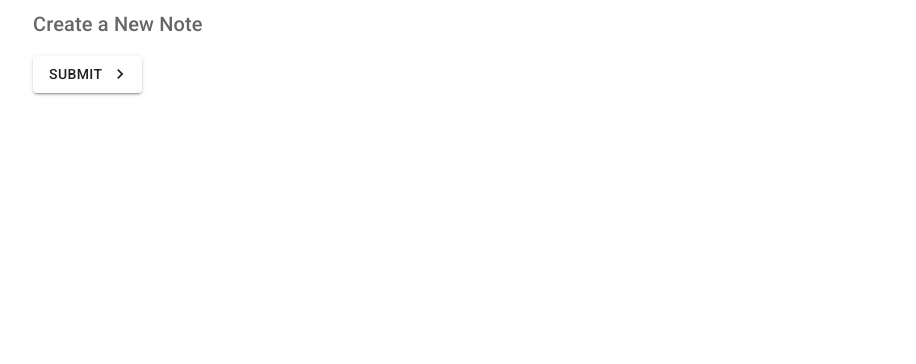
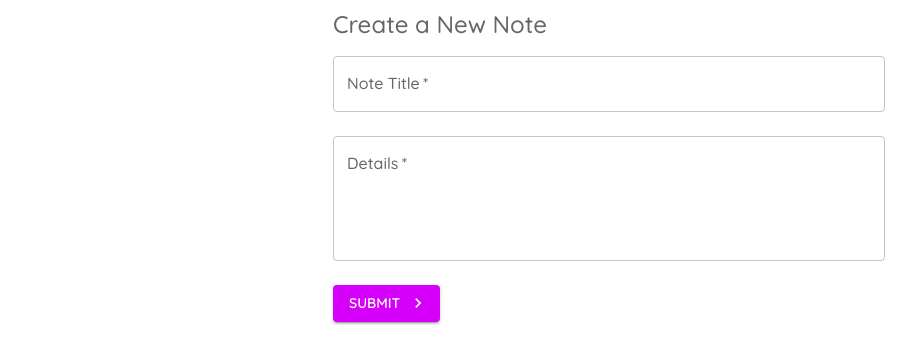
Before and after one commit to bibartaks/mui, a React (Vite) app: page / in a window 1280 px wide. Shown: the top 364 px of the page, without its empty margins (31-947 px from the left). Built offline with nearby package versions, Linux system fonts and the light colour scheme.

Commit message:
Added form

```diff
--- a/src/App.jsx
+++ b/src/App.jsx
@@ -1,3 +1,4 @@
+import { purple } from "@mui/material/colors"
 import Create from "./components/Create"
 import { createTheme, ThemeProvider } from "@mui/material"
 
@@ -6,6 +7,14 @@
     primary: {
       main: "#fefefe",
     },
+    secondary: purple,
+  },
+  typography: {
+    fontFamily: "Quicksand",
+    fontWeightLight: 400,
+    fontWeightRegular: 500,
+    fontWeightMedium: 600,
+    fontWeightBold: 700,
   },
 })
 
--- a/src/components/Create.jsx
+++ b/src/components/Create.jsx
@@ -1,15 +1,39 @@
 import "@fontsource/roboto/500.css"
-import { Typography, Button, Container } from "@mui/material"
+import { Typography, Button, Container, TextField } from "@mui/material"
 import KeyboardArrowRightIcon from "@mui/icons-material/KeyboardArrowRight"
+import { useState } from "react"
 
 const Create = () => {
+  const [title, setTitle] = useState("")
+  const [details, setDetails] = useState("")
+  const [titleError, setTitleError] = useState(false)
+  const [detailsError, setDetailsError] = useState(false)
+
+  const handleSubmit = e => {
+    e.preventDefault()
+    setTitleError(false)
+    setDetailsError(false)
+
+    if (title === "") {
+      setTitleError(true)
+    }
+
+    if (details === "") {
+      setDetailsError(true)
+    }
+
+    if (title && details) {
+      console.log(title, details)
+    }
+  }
+
   return (
-    <Container>
+    <Container maxWidth="sm">
       <Typography
         sx={{
           marginBottom: 2,
         }}
-        variant="h6"
+        variant="h5"
         color="textSecondary"
         component="h2"
         gutterBottom
@@ -17,14 +41,43 @@
         Create a New Note
       </Typography>
 
+      <form noValidate autoComplete="off" onSubmit={handleSubmit}>
+        <TextField
+          onChange={e => setTitle(e.target.value)}
+          label="Note Title"
+          variant="outlined"
+          color="secondary"
+          fullWidth
+          required
+          error={titleError}
+          sx={{
+            marginBottom: 3,
+          }}
+        />
+        <TextField
+          onChange={e => setDetails(e.target.value)}
+          label="Details"
+          variant="outlined"
+          color="secondary"
+          multiline
+          rows={4}
+          fullWidth
+          required
+          error={detailsError}
+          sx={{
+            marginBottom: 3,
+          }}
+        />
+
         <Button
           type="submit"
-        color="primary"
+          color="secondary"
           variant="contained"
           endIcon={<KeyboardArrowRightIcon />}
         >
           Submit
         </Button>
+      </form>
     </Container>
   )
 }
--- /dev/null
+++ b/src/index.css
@@ -0,0 +1 @@
+@import url("https://fonts.googleapis.com/css2?family=Quicksand:wght@300;400;500;600;700&display=swap");
--- a/src/main.jsx
+++ b/src/main.jsx
@@ -1,6 +1,7 @@
 import React from "react"
 import ReactDOM from "react-dom/client"
 import App from "./App.jsx"
+import "../src/index.css"
 
 ReactDOM.createRoot(document.getElementById("root")).render(
   <React.StrictMode>
```
Lines whose indentation alone changed are shown as unchanged.
